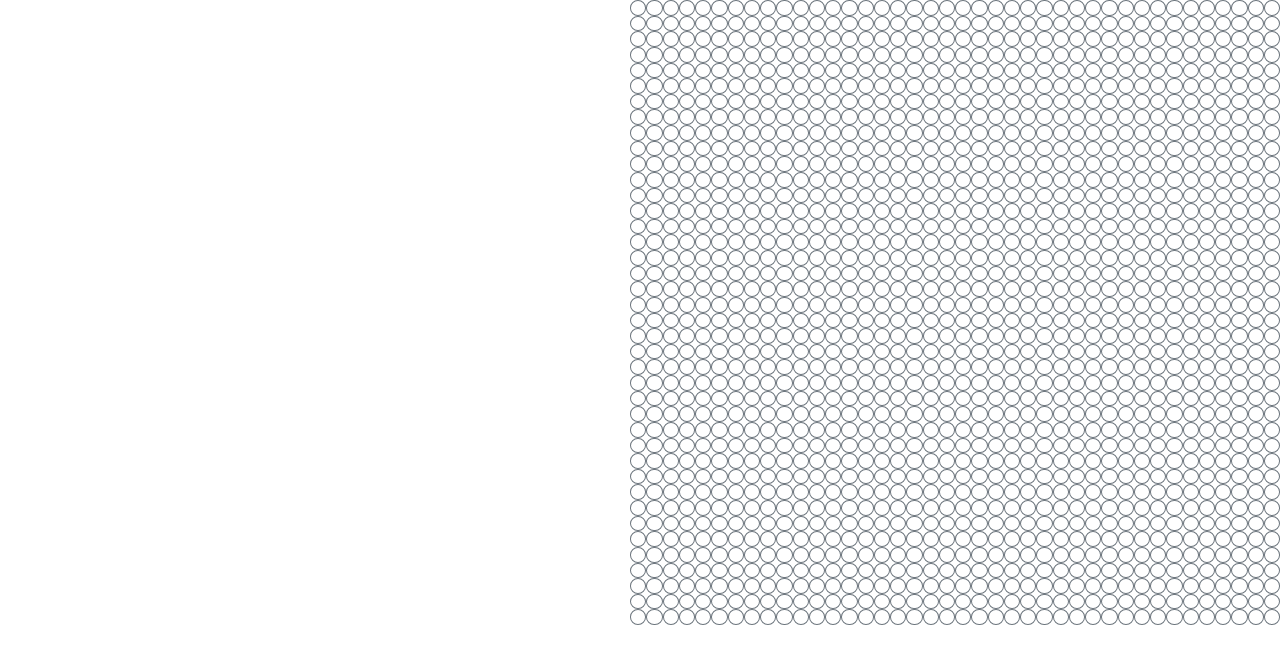
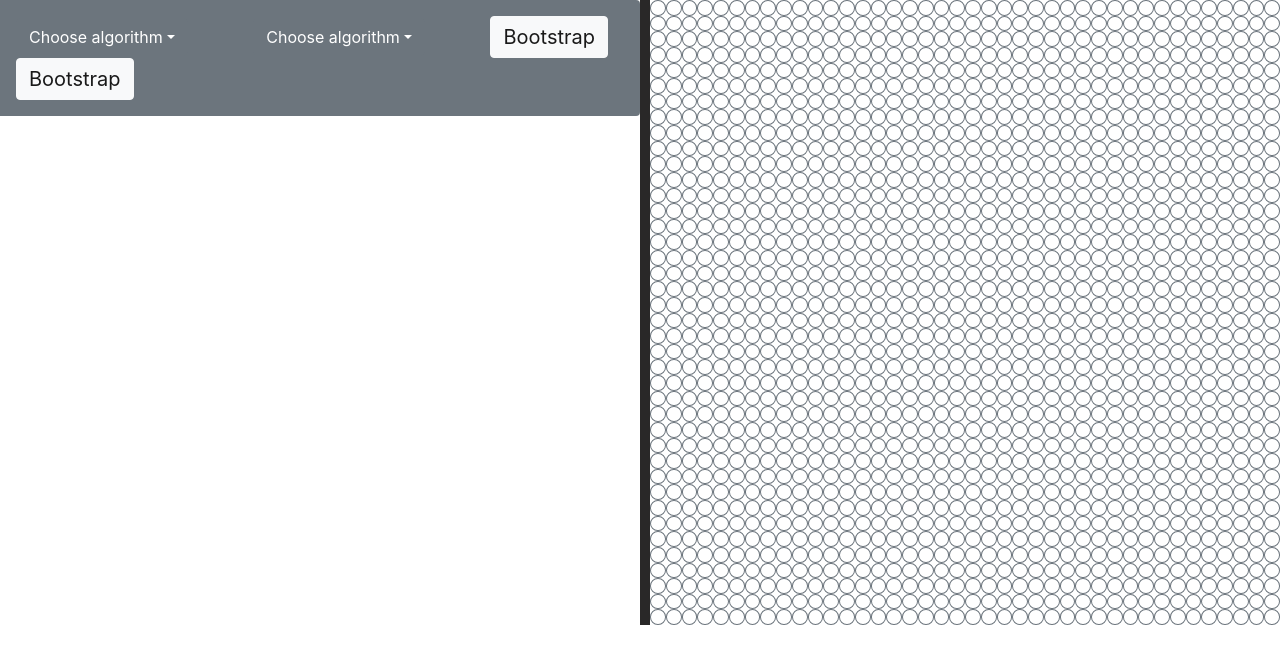
Before and after one commit to gregor-ovsenjak/djikstra, a React (Create React App) app: page / in a window 1280 px wide. Shown: the top 664 px of the page. Built offline with nearby package versions, Linux system fonts and the light colour scheme.

Commit message:
Added transition of background color for columns, and a Navigator, which creates a navbar

```diff
--- a/package.json
+++ b/package.json
@@ -7,6 +7,8 @@
     "@testing-library/react": "^11.1.0",
     "@testing-library/user-event": "^12.1.10",
     "bootstrap": "^4.6.0",
+    "jquery": "^3.5.1",
+    "popper.js": "^1.16.1",
     "react": "^17.0.1",
     "react-dom": "^17.0.1",
     "react-scripts": "4.0.1",
--- a/src/App.js
+++ b/src/App.js
@@ -1,12 +1,15 @@
 import logo from './logo.svg';
 import './App.css';
 import Grid from './components/Grid_system/Grid.js'
-
+import Navigator from './components/Grid_system/Navigator.js'
 function App() {
   return (
+    <>
+    <Navigator />
     <div className="App position-relative">
       <Grid  Nx={10} Ny={10}/>
     </div>
+    </>
   );
 }
 
--- /dev/null
+++ b/src/components/Grid_system/Column.css
@@ -0,0 +1,3 @@
+.box {
+    transition: background-color 0.4s ease-out;
+}
--- a/src/components/Grid_system/Column.js
+++ b/src/components/Grid_system/Column.js
@@ -1,5 +1,5 @@
 import React, { Component } from 'react'
-
+import './Column.css';
 export default class Column extends Component {
     constructor(props){
         super(props)
@@ -45,7 +45,7 @@ export default class Column extends Component {
         return (
             <>
                 <div
-                    className={this.state.class}
+                    className={this.state.class+ " box"}
                     style= {this.state.styleOfColumns}
                     onClick = {() =>{this.setState({isDestination:true});this.changeColor("blue")}}
                     onMouseOver ={(e) => {this.mouseOverHandler(e)}} >
--- /dev/null
+++ b/src/components/Grid_system/Grid.css
@@ -0,0 +1,5 @@
+.border-10{
+    border-left-color: rgb(41, 40, 40);
+    border-left-style:solid;
+ border-left-width: 10px;
+}
--- a/src/components/Grid_system/Grid.js
+++ b/src/components/Grid_system/Grid.js
@@ -1,7 +1,9 @@
 import React, { Component } from 'react'
 import Row from './Row.js'
 import 'bootstrap/dist/css/bootstrap.min.css';
-
+import 'bootstrap/dist/css/bootstrap.min.css';
+import 'bootstrap/dist/js/bootstrap.min.js';
+import './Grid.css'
 export default class Grid extends Component {
     constructor(props){
         super(props)
@@ -63,8 +65,8 @@ export default class Grid extends Component {
             id="Grid"
             onMouseDown = {e => this.onMouseDownEvent(e)}
             onMouseUp = {e =>  this.onMouseUpEvent(e)}
-            className="container-md p-0 float-right"
-            style={{height:'625px',width:'650px'}}>{this.lists()}</div>)
+            className="container-md p-0 float-right border-10"
+            style={{height:'625px',width:'50%'}}>{this.lists()}</div>)
         }
 
 }
--- /dev/null
+++ b/src/components/Grid_system/Navigator.css
@@ -0,0 +1 @@
+.dropdown-menu { position:relative !important }
--- /dev/null
+++ b/src/components/Grid_system/Navigator.js
@@ -0,0 +1,53 @@
+import React, { Component } from 'react'
+
+
+export default class Navigator extends Component {
+    render() {
+        return (
+            <div>
+                <nav class="navbar navbar-light
+                            p-3 mb-2 w-50
+                             bg-secondary text-white
+                             position-absolute
+                             rounded-right">
+                    <div class="dropdown">
+                        <button class="btn btn-secondary dropdown-toggle"
+                                type="button"
+                                id="dropdownMenuButton"
+                                data-toggle="dropdown"
+                                aria-haspopup="true"
+                                aria-expanded="false">
+                            Choose algorithm
+                        </button>
+                        <div class="dropdown-menu" role="menu" aria-labelledby="dropdownMenuButton">
+                            <button class="dropdown-item" >Action</button>
+                            <button class="dropdown-item" >Action</button>
+                            <button class="dropdown-item" >Action</button>
+                        </div>
+                    </div>
+                    <div class="dropdown">
+                        <button class="btn btn-secondary dropdown-toggle"
+                                type="button"
+                                id="dropdownMenuButton"
+                                data-toggle="dropdown"
+                                aria-haspopup="true"
+                                aria-expanded="false">
+                            Choose algorithm
+                        </button>
+                        <div class="dropdown-menu" role="menu" aria-labelledby="dropdownMenuButton">
+                            <button class="dropdown-item" >Action</button>
+                            <button class="dropdown-item" >Action</button>
+                            <button class="dropdown-item" >Action</button>
+                        </div>
+                    </div>
+                    <button class="navbar-brand btn btn-light" >
+                    Bootstrap
+                    </button>
+                    <button class="navbar-brand btn btn-light">
+                    Bootstrap
+                    </button>
+                </nav>
+            </div>
+        )
+    }
+}
```
Also changed, not shown: 2 other files (tests, documents, lock files or other folders).
